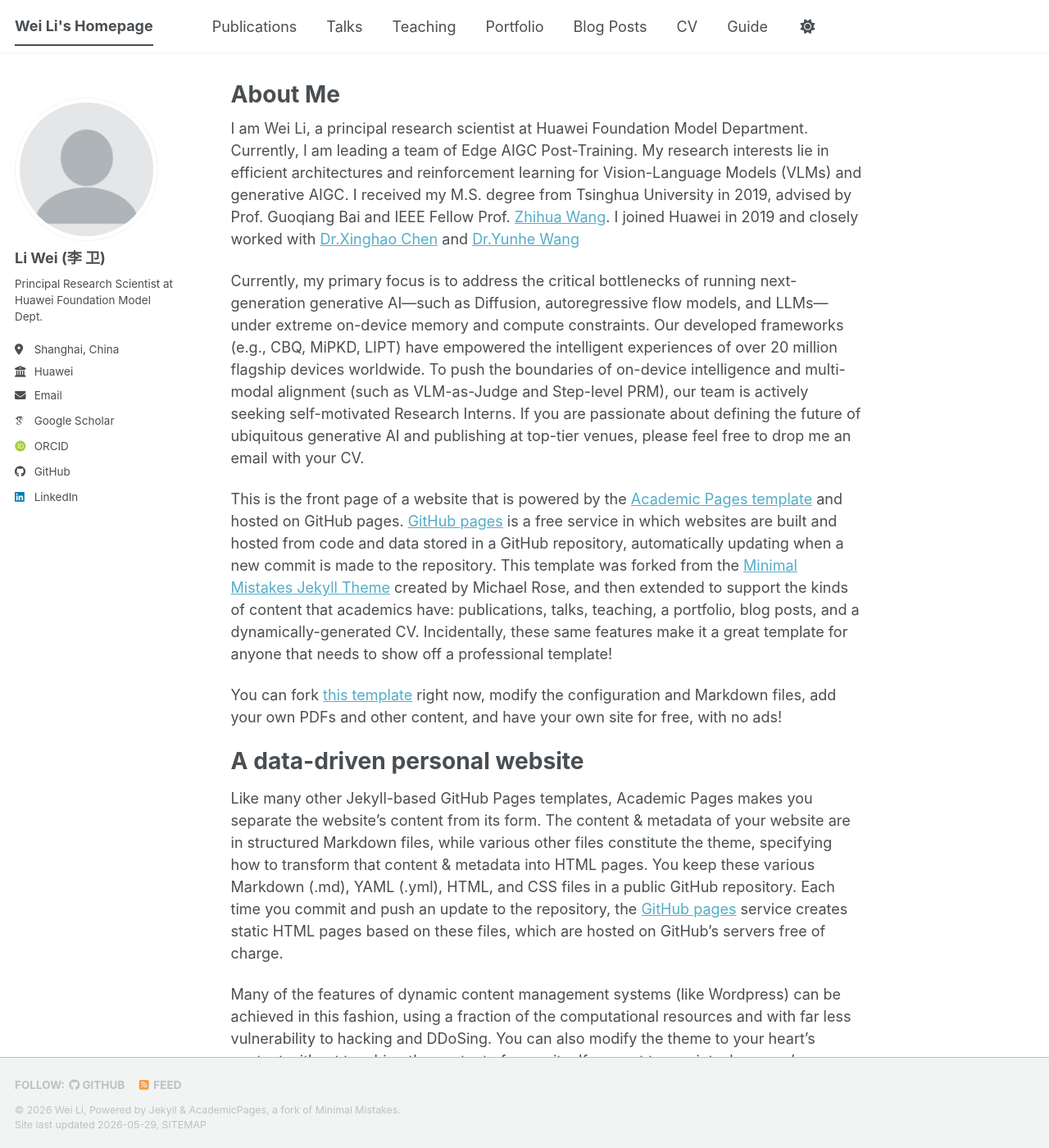
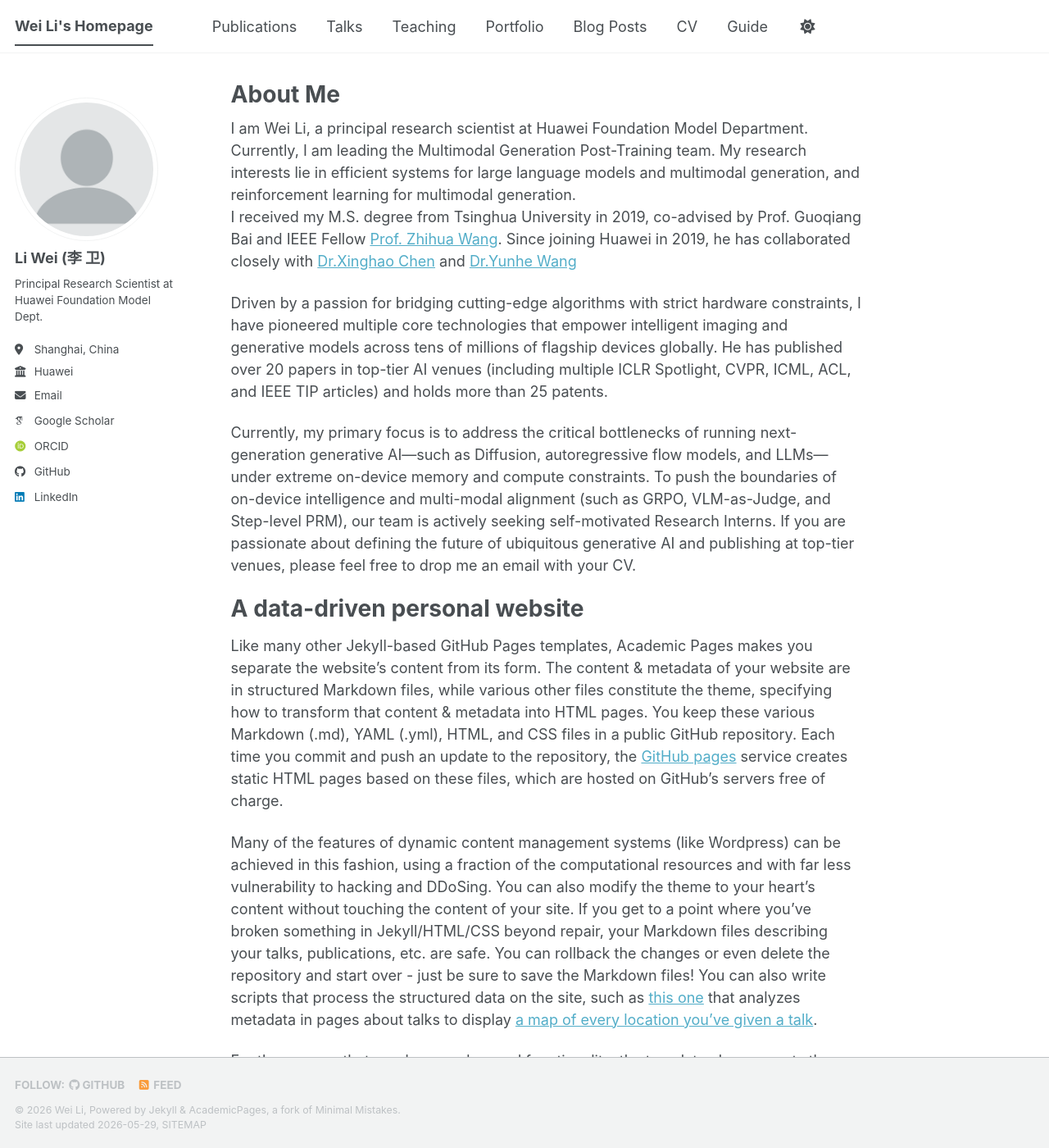
Before and after one commit to WeiLi-THU/WeiLi-THU.github.io, a Jekyll site: the page built from _pages/about.md, in a window 1280 px wide and 1400 px high. Shown: the whole window at 82% size. Built offline with Jekyll 4.4.1, drawn with Linux system fonts in a browser that asks for light colours; some web fonts are replaced; a script bundle is joined from its source files by our own code; library files that are not in the unit come from our copies.

Commit message:
Update about.md

```diff
--- a/_pages/about.md
+++ b/_pages/about.md
@@ -7,13 +7,12 @@ redirect_from:
   - /about.html
 ---
 
-I am Wei Li, a principal research scientist at Huawei Foundation Model Department. Currently, I am leading a team of Edge AIGC Post-Training. My research interests lie in efficient architectures and reinforcement learning for Vision-Language Models (VLMs) and generative AIGC.  I received my M.S. degree from Tsinghua University in 2019, advised by Prof. Guoqiang Bai and IEEE Fellow Prof. [Zhihua Wang](https://www.ime.tsinghua.edu.cn/info/1010/1746.htm). I joined Huawei in 2019 and closely worked with [Dr.Xinghao Chen](https://scholar.google.com/citations?user=tuGWUVIAAAAJ&hl=en) and [Dr.Yunhe Wang](https://scholar.google.com/citations?user=isizOkYAAAAJ&hl=en)
+I am Wei Li, a principal research scientist at Huawei Foundation Model Department. Currently, I am leading the Multimodal Generation Post-Training team. My research interests lie in efficient systems for large language models and multimodal generation, and reinforcement learning for multimodal generation.
+I received my M.S. degree from Tsinghua University in 2019, co-advised by Prof. Guoqiang Bai and IEEE Fellow [Prof. Zhihua Wang](https://www.ime.tsinghua.edu.cn/info/1010/1746.htm). Since joining Huawei in 2019, he has collaborated closely with [Dr.Xinghao Chen](https://scholar.google.com/citations?user=tuGWUVIAAAAJ&hl=en) and [Dr.Yunhe Wang](https://scholar.google.com/citations?user=isizOkYAAAAJ&hl=en)
 
-Currently, my primary focus is to address the critical bottlenecks of running next-generation generative AI—such as Diffusion, autoregressive flow models, and LLMs—under extreme on-device memory and compute constraints. Our developed frameworks (e.g., CBQ, MiPKD, LIPT) have empowered the intelligent experiences of over 20 million flagship devices worldwide.  To push the boundaries of on-device intelligence and multi-modal alignment (such as VLM-as-Judge and Step-level PRM), our team is actively seeking self-motivated Research Interns. If you are passionate about defining the future of ubiquitous generative AI and publishing at top-tier venues, please feel free to drop me an email with your CV.
+Driven by a passion for bridging cutting-edge algorithms with strict hardware constraints, I have pioneered multiple core technologies that empower intelligent imaging and generative models across tens of millions of flagship devices globally. He has published over 20 papers in top-tier AI venues (including multiple ICLR Spotlight, CVPR, ICML, ACL, and IEEE TIP articles) and holds more than 25 patents.
 
-This is the front page of a website that is powered by the [Academic Pages template](https://github.com/academicpages/academicpages.github.io) and hosted on GitHub pages. [GitHub pages](https://pages.github.com) is a free service in which websites are built and hosted from code and data stored in a GitHub repository, automatically updating when a new commit is made to the repository. This template was forked from the [Minimal Mistakes Jekyll Theme](https://mmistakes.github.io/minimal-mistakes/) created by Michael Rose, and then extended to support the kinds of content that academics have: publications, talks, teaching, a portfolio, blog posts, and a dynamically-generated CV. Incidentally, these same features make it a great template for anyone that needs to show off a professional template!
-
- You can fork [this template](https://github.com/academicpages/academicpages.github.io) right now, modify the configuration and Markdown files, add your own PDFs and other content, and have your own site for free, with no ads!
+Currently, my primary focus is to address the critical bottlenecks of running next-generation generative AI—such as Diffusion, autoregressive flow models, and LLMs—under extreme on-device memory and compute constraints. To push the boundaries of on-device intelligence and multi-modal alignment (such as GRPO, VLM-as-Judge, and Step-level PRM), our team is actively seeking self-motivated Research Interns. If you are passionate about defining the future of ubiquitous generative AI and publishing at top-tier venues, please feel free to drop me an email with your CV.
 
 A data-driven personal website
 ======
```
